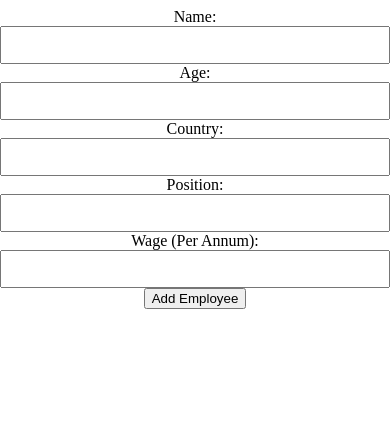
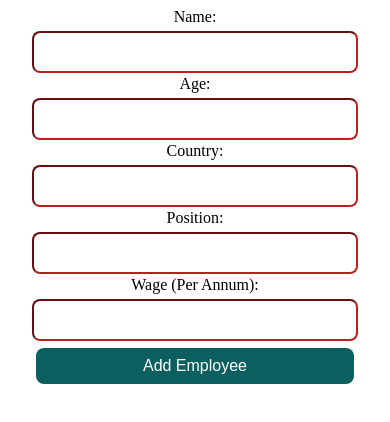
Before and after one commit to Sesughter01/user_managerjs, a React (Create React App) app in the folder client/: page / in a window 390 px wide. Shown: the top 422 px of the page. Built offline with nearby package versions, Linux system fonts and the light colour scheme.

Commit message:
refactored-server-using-require_express-instead-of-importing

```diff
--- a/client/src/App.css
+++ b/client/src/App.css
@@ -16,7 +16,7 @@
 
 
 
-@media (min-width:786px){
+@media (min-width:768px){
 
   .info input{
 
@@ -27,6 +27,8 @@
     color: #727272;
     border-radius:8px ;
     border-color: #b92020 !important;
+    margin-top: 5px;
+    margin-bottom: 2px;
   }
   .info button{
     outline: none;
@@ -39,16 +41,36 @@
     margin-top: 5px;
   }
 
+  .info button:hover{
+    cursor: pointer;
+    background-color: rgb(107, 106, 106);
+  }
+
 }
 
 @media (max-width:576px){
 
   .info input{
-
-    width:100% ;
-    height: 32px;
-    font-size: 0.8rem;
-    padding-left: 10px;
+    width:84% ;
+    height: 36px;
+    font-size: 0.7rem;
+    padding-left: 5px;
+    color: #727272;
+    border-radius:8px ;
+    border-color: #b92020 !important;
+    margin-top: 5px;
+    margin-bottom: 2px;
+  }
+  .info button{
+    outline: none;
+    border: none;
+    border-radius: 8px;
+    width: 85%;
+    height: 36px;
+    color: #fff;
+    background-color: rgb(12, 95, 95);
+    margin-top: 5px;
+    font-size: 1rem;
   }
 
 }
--- a/client/src/App.js
+++ b/client/src/App.js
@@ -1,21 +1,37 @@
 
 import './App.css';
+import {useState} from "react";
 
 function App() {
+
+   const [name, setName] = useState("");
+   const [age, setAge] = useState("0");
+   const [country, setCountry] = useState("");
+   const [position, setPosition] = useState("");
+   const [wage, setWage] = useState(0);
+
+  //  const displayInfo = () =>{
+  //    console.log(name + age + country + position + wage)};
+
   return (
     <div className="App">
       <div className="info">
 
           <label >Name:</label>
-          <input type="text" />
+          <input type="text"  onChange={(event)=> {
+             setName(event.target.value)}}/>
           <label >Age:</label>
-          <input type="number" />
+          <input type="number" onChange={(event)=> {
+             setAge(event.target.value)}}/>
           <label >Country:</label>
-          <input type="text" />
+          <input type="text" onChange={(event)=> {
+             setCountry(event.target.value)}} />
           <label >Position:</label>
-          <input type="text" />
+          <input type="text" onChange={(event)=> {
+             setPosition(event.target.value)}} />
           <label >Wage (Per Annum):</label>
-          <input type="number" />
+          <input type="number" onChange={(event)=> {
+             setWage(event.target.value)}}/>
           <button>Add Employee</button>
       </div>
 
```
Also changed, not shown: 1 other file (tests, documents, lock files or other folders).
